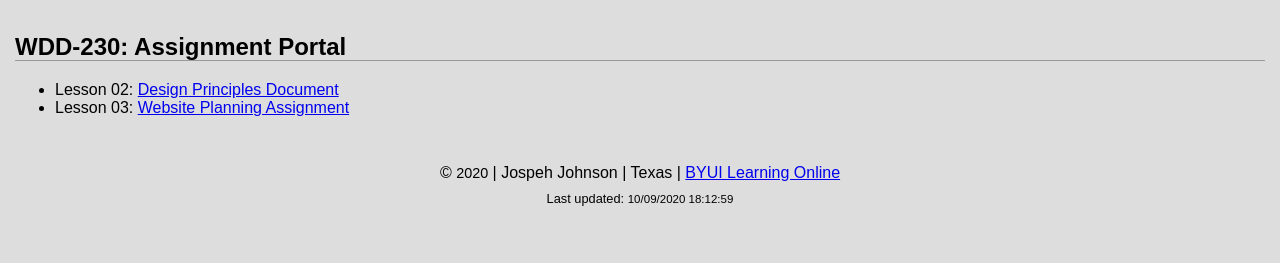
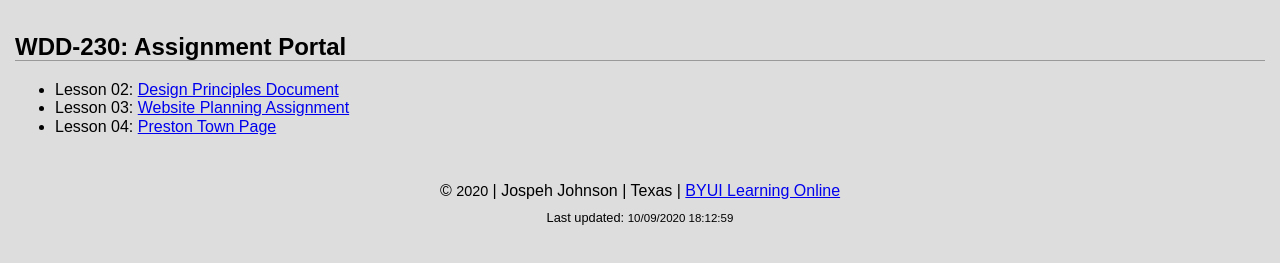
Before and after one commit to Johnson-Joseph15093/Johnson-Joseph15093.github.io, a plain HTML site: page main.html in a window 1280 px wide. Shown: the part 291-554 px from the top of the page. Drawn offline with Linux system fonts and the light colour scheme; files that its build step writes are made by us from their sources; files whose address does not match are found by name.

Commit message:
Initial Commit

```diff
--- a/main.html
+++ b/main.html
@@ -17,6 +17,7 @@
       <ul>
         <li>Lesson 02: <a href="#">Design Principles Document</a></li>
         <li>Lesson 03: <a href="#">Website Planning Assignment</a></li>
+        <li>Lesson 04: <a href="#">Preston Town Page</a></li>
       </ul>
     </main>
 
```
